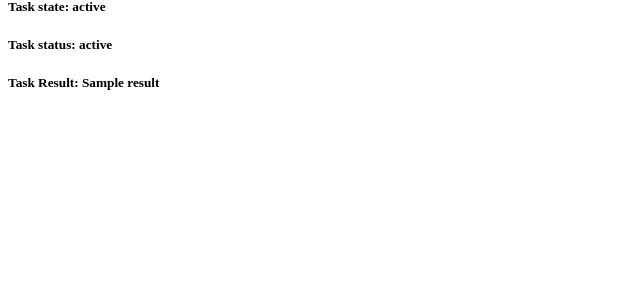
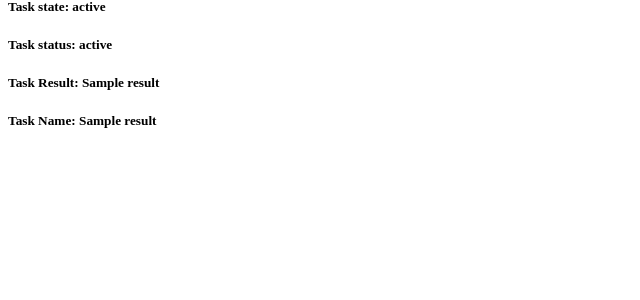
Before and after one commit to sikandarjavid1/Django-Celery, a Django app: template myapp/templates/myapp/result.html in a window 1280 px wide. Shown: the part 228-528 px from the top of the page, without its empty margins (0-640 px from the left). Run offline with Django 3.2, Linux system fonts and the light colour scheme; the template is opened without the code that fills it: most values are stand-ins (such as "Sample title", 1, 10 or a date in 2020).

Commit message:
Check Result as Redis Result Backend

```diff
--- a/myapp/templates/myapp/result.html
+++ b/myapp/templates/myapp/result.html
@@ -27,6 +27,7 @@
             <h5>Task state: {{result.state}}</h5>
             <h5>Task status: {{result.status}}</h5>
             <h5>Task Result: {{result.result}}</h5>
+            <h5>Task Name: {{result.name}}</h5>
             {%endif%}
     </body>
 </html>
--- a/myceleryproject/settings.py
+++ b/myceleryproject/settings.py
@@ -131,3 +131,4 @@ CELERY_RESULT_BACKEND = "redis://127.0.0.1:6379/0"
 CELERY_TIMEZONE = "Asia/Karachi"
 CELERY_TASK_TRACK_STARTED = True
 CELERY_TASK_TIME_LIMIT = 30 * 60
+CELERY_RESULT_EXTENDED = True
```
